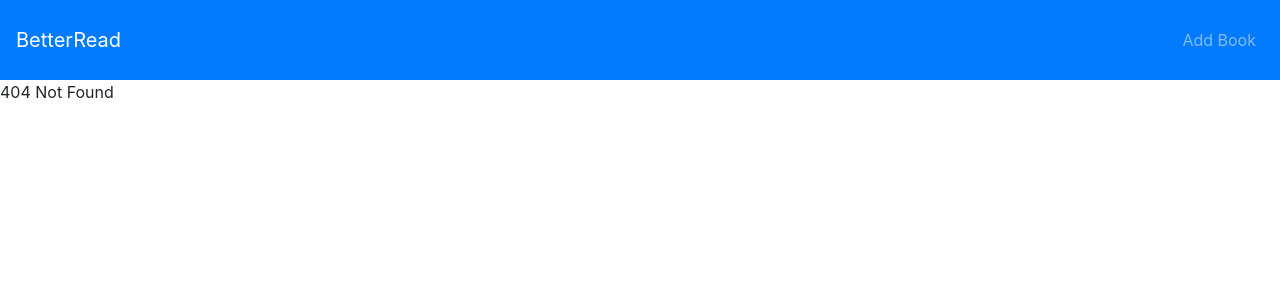
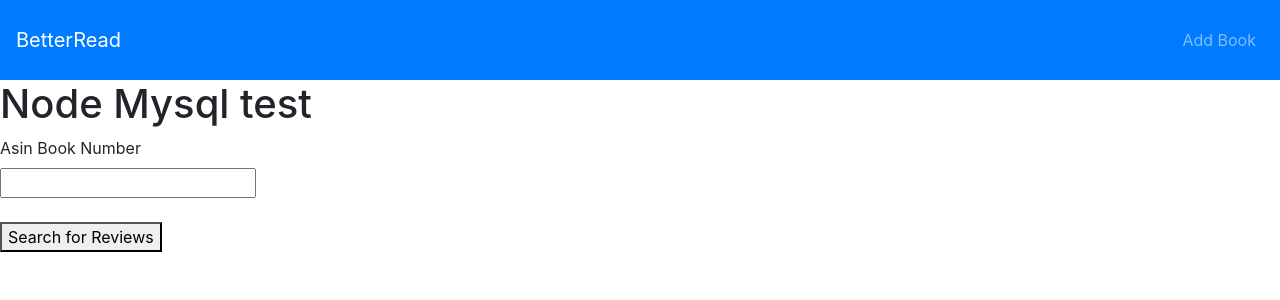
Before and after one commit to tanshinjie/Database-BigDataSystem_Betterread, a React (Create React App) app in the folder betterread-ui/: page /nodetest in a window 1280 px wide. Before the commit this address had no page. Shown: the top 300 px of the page. Built offline with nearby package versions, Linux system fonts and the light colour scheme.

Commit message:
Set up frontend for mysql test

```diff
--- a/betterread-ui/src/App.js
+++ b/betterread-ui/src/App.js
@@ -6,6 +6,7 @@ import AddBook from "./Pages/AddBook";
 import Review from "./Pages/Review";
 import AddReview from "./Pages/AddReview";
 import NoMatch from "./Pages/NoMatch";
+import NodeTest from "./Pages/NodeTest";
 
 function App() {
   return (
@@ -15,18 +16,27 @@ function App() {
         <Route exact path="/">
           <Home />
         </Route>
+
         <Route path="/addbook">
           <AddBook />
         </Route>
+
         <Route path="/addreview">
           <AddReview />
         </Route>
+
         <Route path="/book">
           <Review />
         </Route>
+
+        <Route path="/nodetest">
+          <NodeTest />
+        </Route>
+
         <Route path="*">
           <NoMatch />
         </Route>
+
       </Switch>
     </Router>
   );
--- a/betterread-ui/src/Containers/Searchbar.js
+++ b/betterread-ui/src/Containers/Searchbar.js
@@ -1,7 +1,7 @@
 import React, { useRef, useEffect } from "react";
 import MultiSelect from "react-multi-select-component";
 
-import "./Searchbar.css";
+import "./SearchBar.css";
 
 const SearchBar = (props) => {
   const { genreSelected, setGenreSelected } = props;
--- a/betterread-ui/src/Pages/Home.js
+++ b/betterread-ui/src/Pages/Home.js
@@ -1,6 +1,6 @@
 import React, { useState, useEffect } from "react";
 import "./Home.css";
-import SearchBar from "../Containers/Searchbar";
+import SearchBar from "../Containers/SearchBar";
 import BookList from "../Containers/BookList";
 import { mockData } from "../mockData";
 
--- /dev/null
+++ b/betterread-ui/src/Pages/NodeTest.js
@@ -0,0 +1,40 @@
+import React, { useState, useEffect } from "react";
+//import Axios from "axios";
+
+const NodeTest = () => {
+    const {bookTitle,setBookTitle} = useState("");
+    const {bookReview,setBookReview} = useState("");
+    const {bookReviewList,setBookReviewList} = useState("");
+
+    const searchBook = () => {
+        // Axios.get("", { //api to get data from database
+        //     bookTitle: bookTitle,
+        //     bookReview: bookReview,
+        // }).then(() => {
+        //     alert("Searched for book")
+        // })
+    }
+
+    return (
+        <div>
+        <h1>Node Mysql test</h1>
+            <div>
+
+                <label>Asin Book Number</label> <br></br>
+                <input type="text" name="asin number"/> <br></br> <br></br>
+                <button onClick={searchBook}>Search for Reviews</button>
+
+                {/* {bookReviewList.map((val) => {
+                    return ( //bookreview should be a list... idk the val for number of reivews.
+                        <h1>
+                            Book Title: {val.bookTitle} | Review: {val.bookReview}
+                            Number of book reviews:
+                        </h1>
+                    );
+                })} */}
+            </div>
+        </div>
+    );
+};
+
+export default NodeTest;
```
Also changed, not shown: 1 other file (tests, documents, lock files or other folders).
